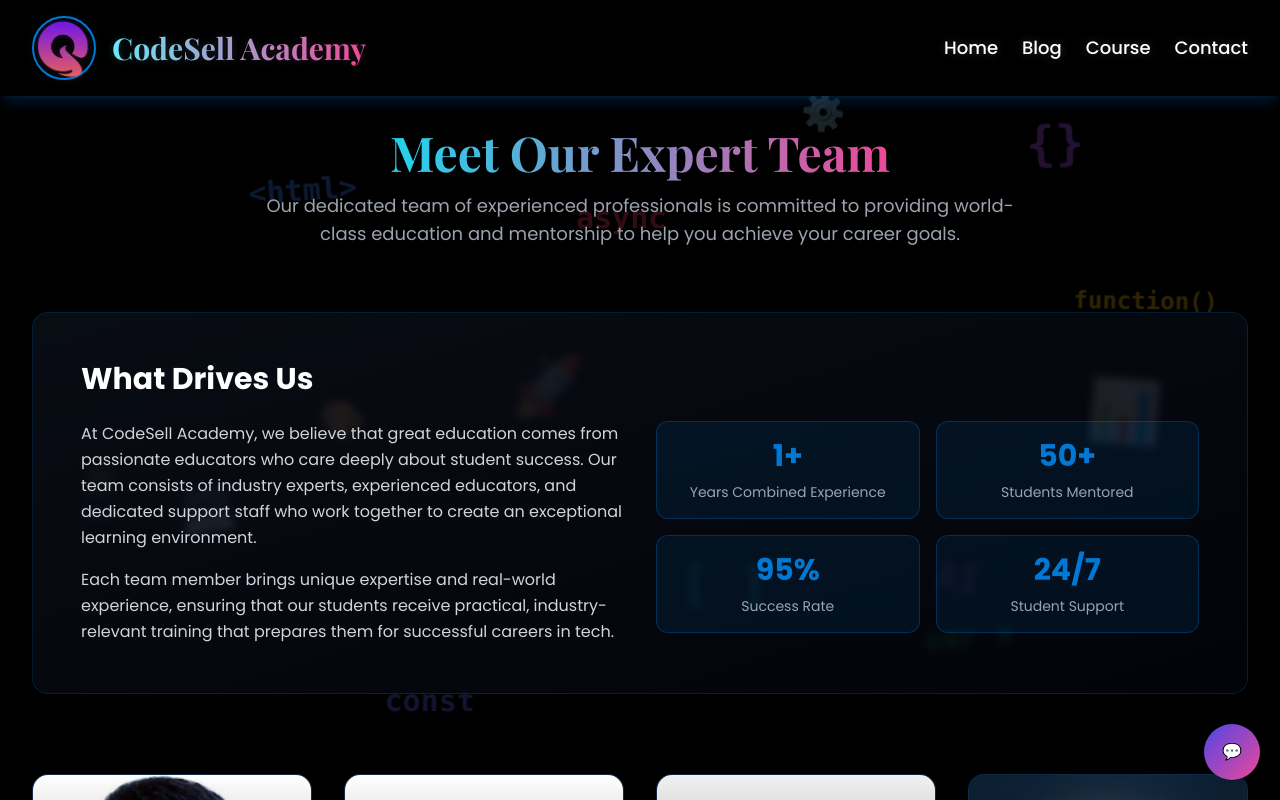
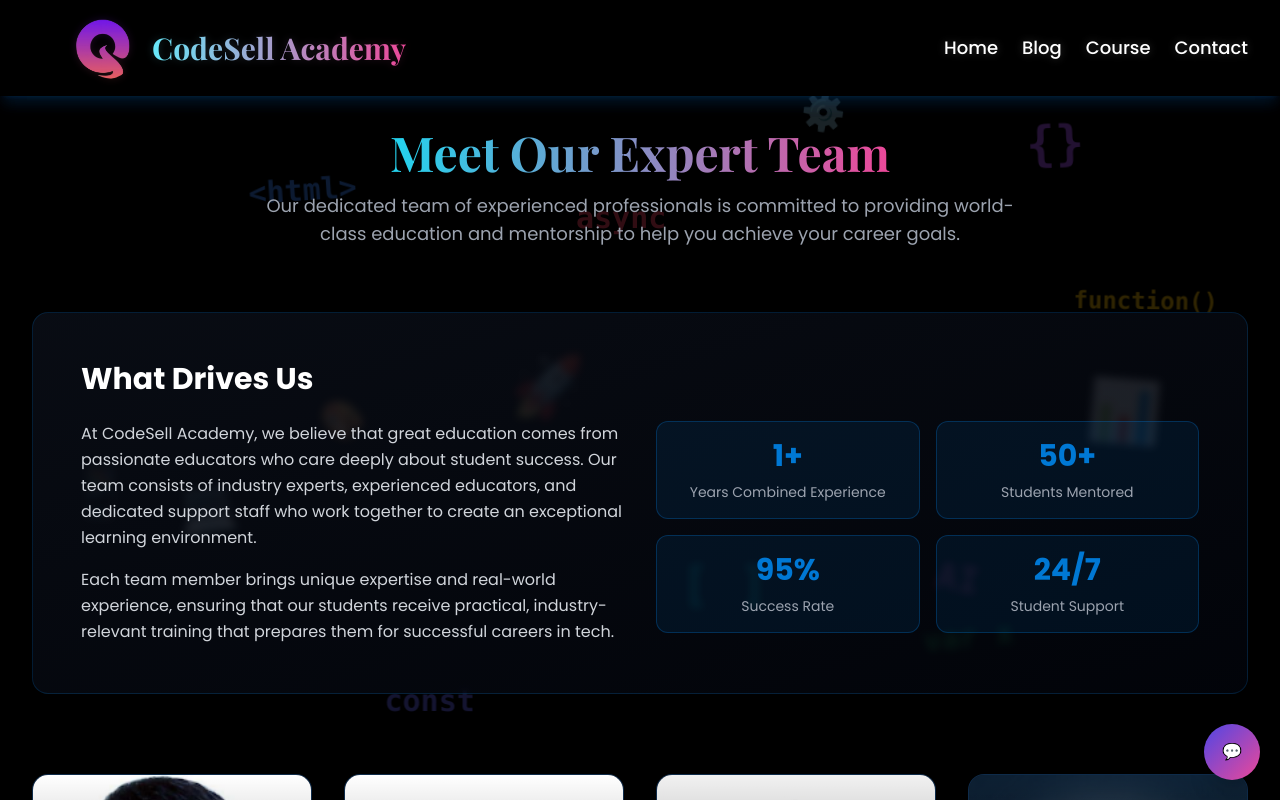
Before and after one commit to dashpranta145-design/codesell-academy, a React (Vite) app: page /team in a window 1280 px wide. Shown: the top 800 px of the page. Built offline with nearby package versions, Linux system fonts and the light colour scheme; a web font is replaced by a local one.

Commit message:
Margin and border are updated

```diff
--- a/src/components/Header.tsx
+++ b/src/components/Header.tsx
@@ -67,11 +67,11 @@ const Header: React.FC = () => {
     >
       <div className="container mx-auto flex justify-between items-center">
         <div className="flex items-center gap-4">
-          <div className="w-16 h-16 rounded-full border-2 border-primary flex items-center justify-center">
+          <div className="w-16 h-16 flex items-center justify-center ml-10">
             <img
               src="/images/CodeSell Logo.png"
               alt="CodeSell Academy Logo"
-              className="w-full h-full object-cover"
+              className="rounded-full h-full object-cover"
             />
           </div>
           <div className="hidden sm:block">
```
